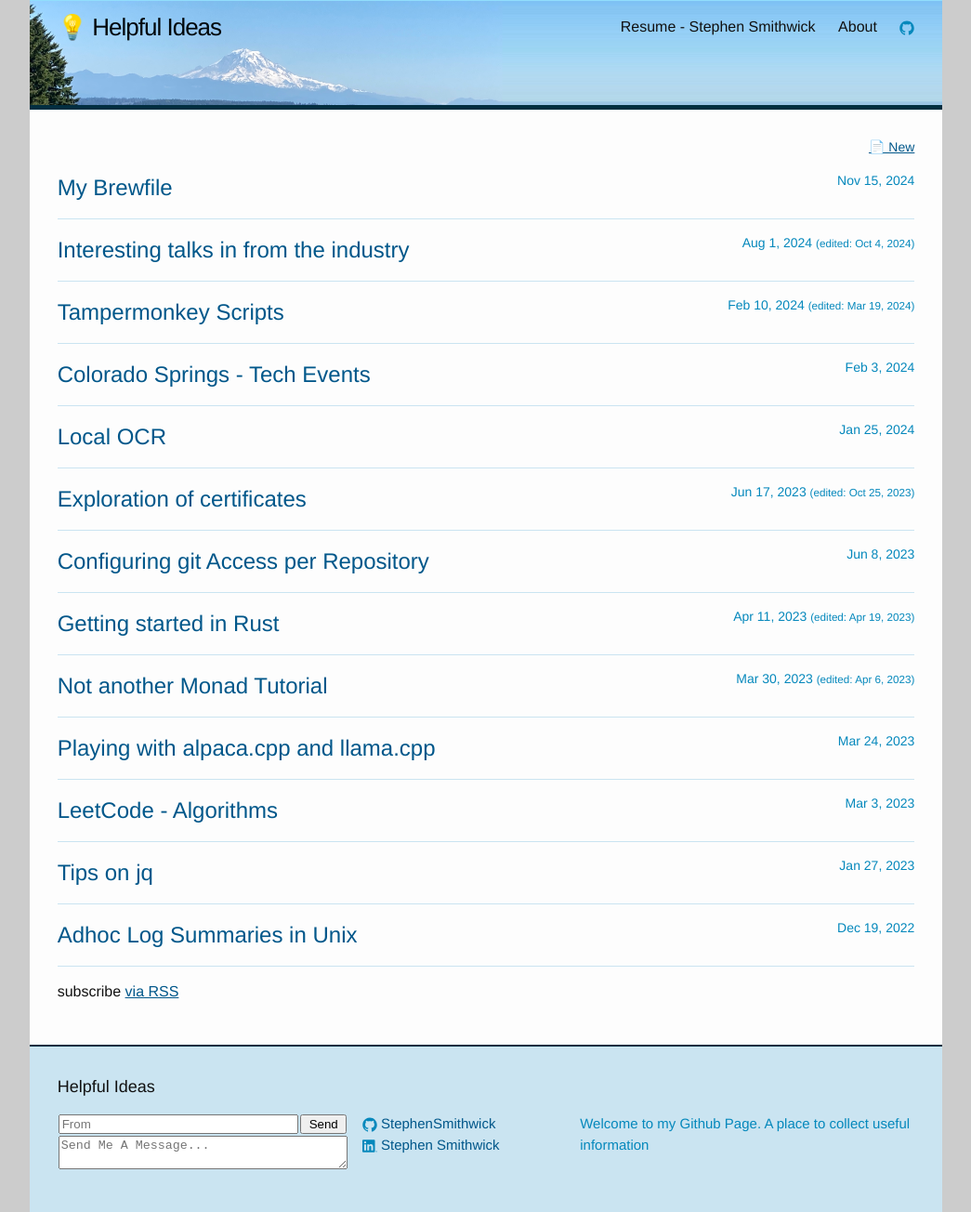
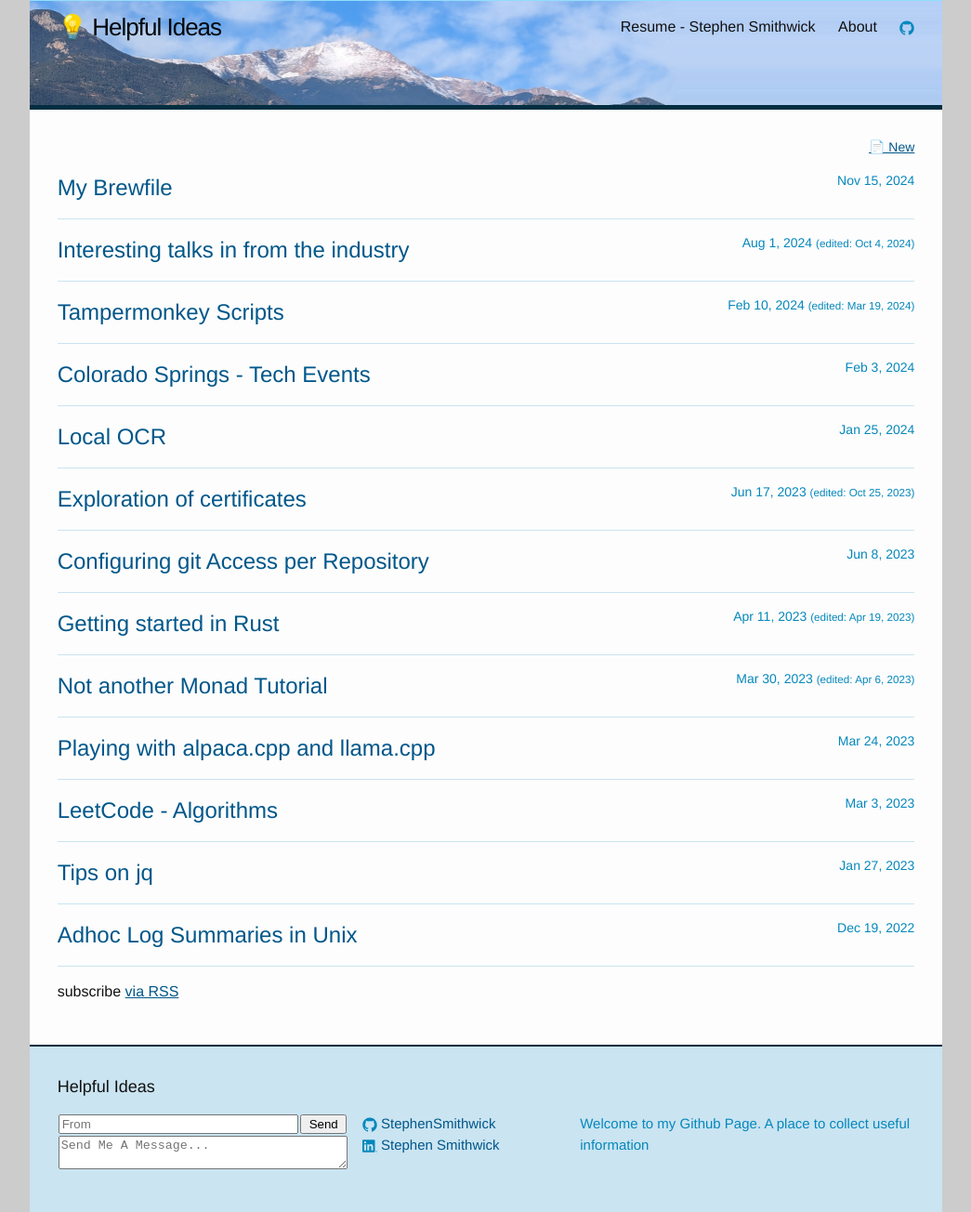
Before and after one commit to StephenSmithwick/StephenSmithwick.github.io, a Jekyll site: the page built from index.html, in a window 1280 px wide. Shown: the whole page at 93% size, without its empty margins (117-1162 px from the left). Built offline with Jekyll 4.4.1, drawn with Linux system fonts in a browser that asks for light colours.

Commit message:
Updating header to pikes peak

```diff
--- a/_sass/_layout.scss
+++ b/_sass/_layout.scss
@@ -9,9 +9,9 @@
 
     // Positioning context for the mobile navigation icon
     position: relative;
-    background-image:url("../images/mount_rainier.png"), url("../images/mount_rainier_tail.png");
+    background-image:url("../images/pikes_peak.jpg"), url("../images/pikes_peak_tail.jpg");
     background-repeat: no-repeat, repeat-x;
-    background-size: auto 100% , 1px 100%;
+    background-size: auto 100%, 1px 100%;
 }
 
 .site-title {
```
Also changed, not shown: images/pikes_peak.jpg (added), images/pikes_peak_tail.jpg (added), 1 other file.
